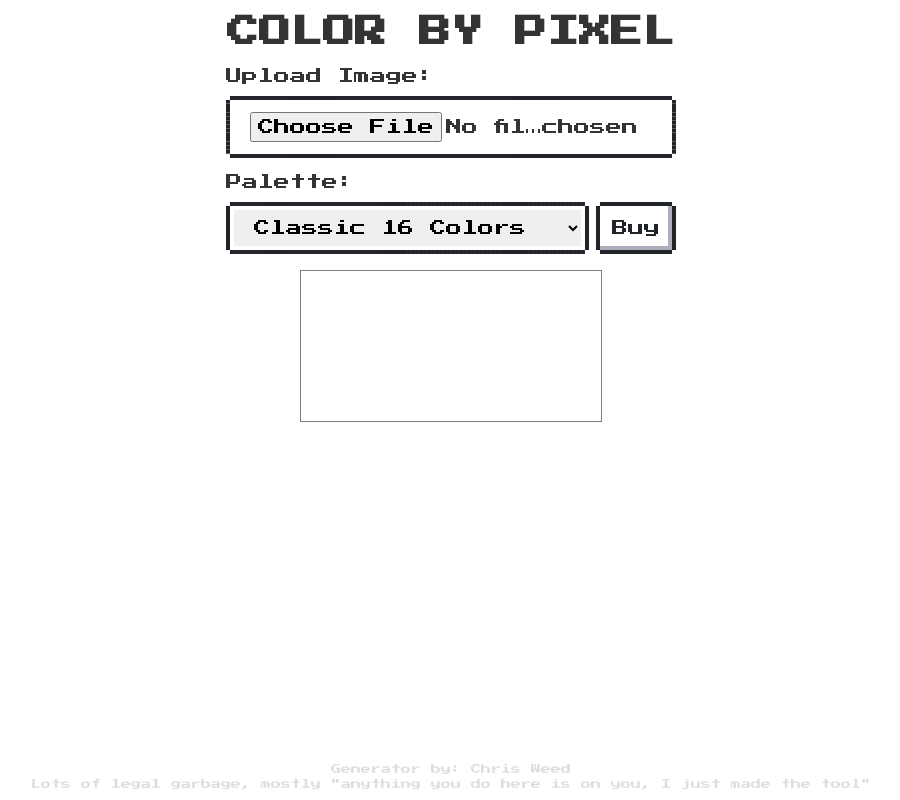
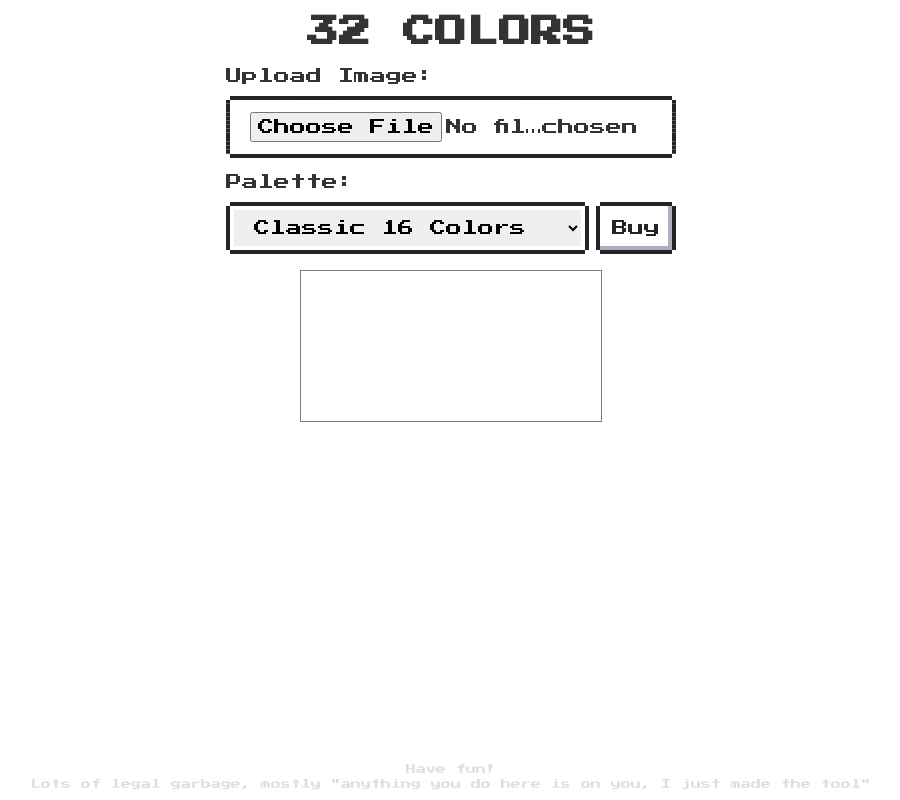
Before and after one commit to Kikketer/colorbypixel, a Svelte app: page / in a window 1280 px wide. Shown: the whole page, without its empty margins (189-1089 px from the left). Built offline with nearby package versions, Linux system fonts and the light colour scheme.

Commit message:
Refined slightly

```diff
--- a/public/index.html
+++ b/public/index.html
@@ -4,7 +4,7 @@
     <meta charset="utf-8" />
     <meta name="viewport" content="width=device-width,initial-scale=1" />
 
-    <title>Color By Pixel</title>
+    <title>32 Colors</title>
 
     <link rel="icon" type="image/png" href="/favicon.png" />
     <link href="https://fonts.googleapis.com/css?family=Press+Start+2P" rel="stylesheet" />
--- a/src/App.svelte
+++ b/src/App.svelte
@@ -205,7 +205,7 @@
 </style>
 
 <main>
-  <h1 class="print-hide">Color By Pixel</h1>
+  <h1 class="print-hide">32 Colors</h1>
   <Settings class="print-hide" {uniqueColors} {error} {onImageSet} />
   <canvas id="art" class="print-hide" />
   <br />
--- a/src/Footer.svelte
+++ b/src/Footer.svelte
@@ -18,7 +18,7 @@
 
 <main>
   <div class="footer">
-    <p>Generator by: Chris Weed</p>
+    <p>Have fun!</p>
     <p>Lots of legal garbage, mostly "anything you do here is on you, I just made the tool"</p>
   </div>
 </main>
--- a/src/palletes/classic-NES.js
+++ b/src/palletes/classic-NES.js
@@ -1,2 +1,9 @@
 import classic from './classic'
-export default [...classic, ['e75a11', 'Tiger Orange'], ['9c4a00', 'Brown']]
+export default [
+  ...classic,
+  ['b82800', 'Raspberry'],
+  ['e75a11', 'Tiger Orange'],
+  ['9c4a00', 'Brown'],
+  ['75ffa5', 'Green'],
+  ['75ffd1', 'Turquoise']
+]
```
